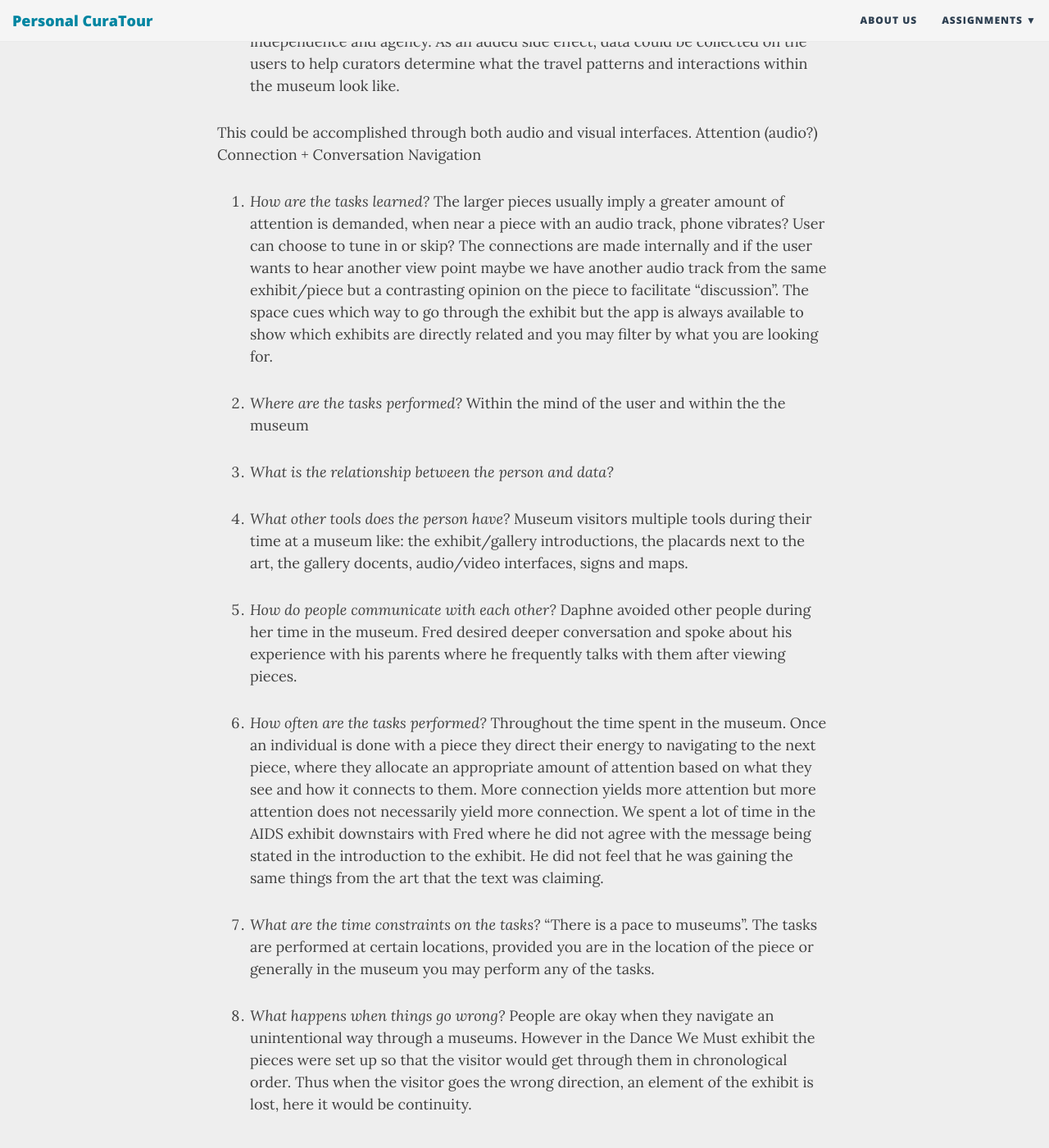
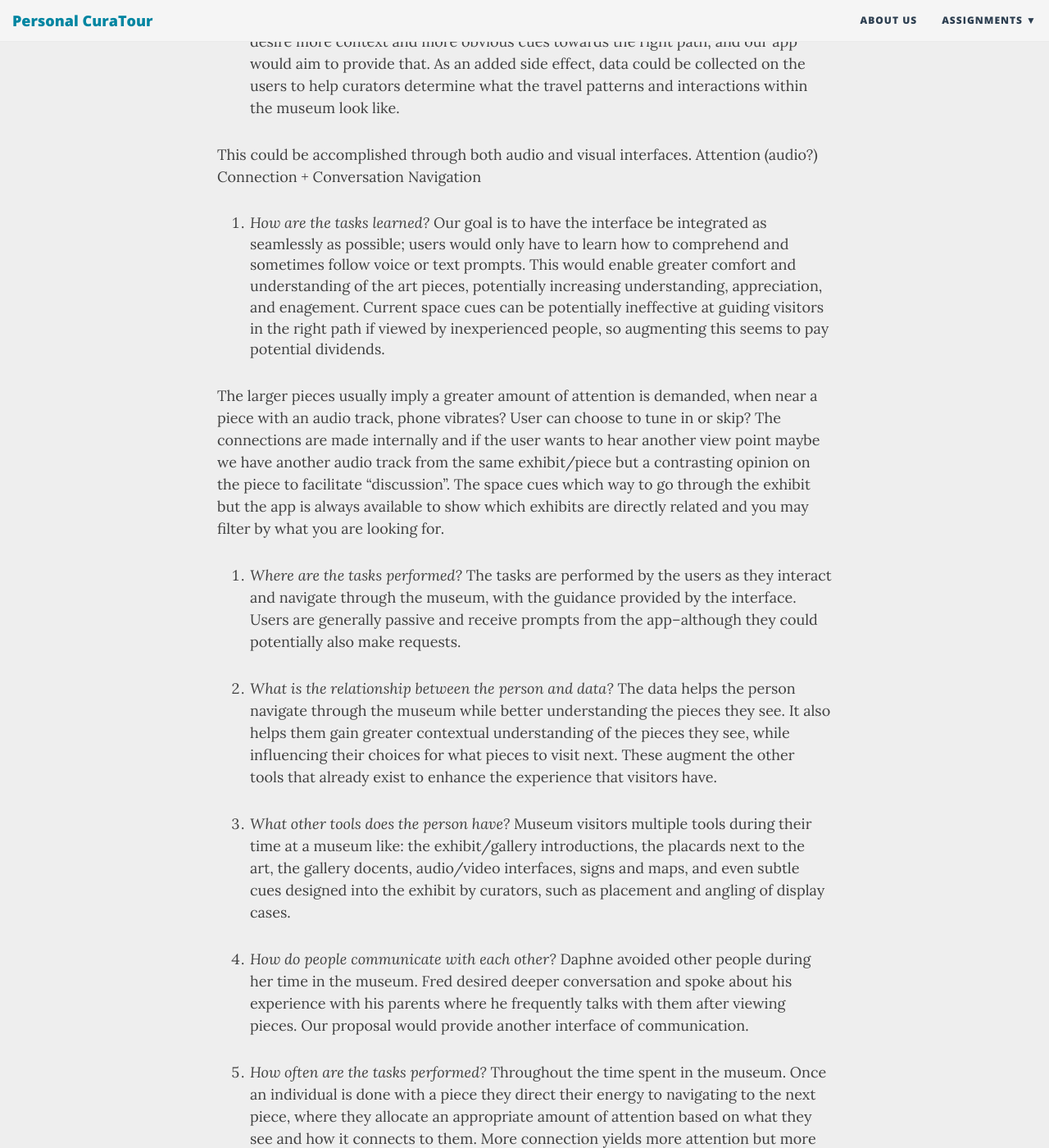
Before and after one commit to krtejeda/PersonalCuraTour, a Jekyll site: the page built from Contextual-Inquiry-Review.md, in a window 1280 px wide and 1400 px high, scrolled down 3037 px. Shown: the whole window at 82% size. Built offline with Jekyll 4.4.1, drawn with Linux system fonts in a browser that asks for light colours; nearby versions of some CDN libraries; some of the changed text lies outside the part shown.

Commit message:
Update Contextual-Inquiry-Review.md

```diff
--- a/Contextual-Inquiry-Review.md
+++ b/Contextual-Inquiry-Review.md
@@ -27,7 +27,7 @@ Our design is intended to improve the experience of museumgoers, although if we
 Visitors often wander and fail to follow the path envisioned by the curators, potentially missing out on the narrative but, at the same time, also experiencing the museum uniquely and at their own pace--sometimes more to their liking.  On interaction with individual pieces, some visitors to be unsatisfied with the level of context and explanation provided.
 
 3. *What tasks are desired?*
-To augment natural visitors patterns with useful information and context; to augment the serendipity that comes with wandering through a museum with more context and narrative, providing additional guidance towards pieces the visitor would be interested in, without totally disrupting the visitor's independence and agency.  As an added side effect, data could be collected on the users to help curators determine what the travel patterns and interactions within the museum look like.
+The goal is to augment the serendipity that comes with wandering through a museum with more context and narrative, providing additional guidance towards pieces the visitor would be interested in, all without totally disrupting the visitor's independence and agency.  Current museum visitors often desire more context and more obvious cues towards the right path, and our app would aim to provide that.  As an added side effect, data could be collected on the users to help curators determine what the travel patterns and interactions within the museum look like.
 
 This could be accomplished through both audio and visual interfaces.
 Attention (audio?)
@@ -35,26 +35,29 @@ Connection + Conversation
 Navigation
 
 4. *How are the tasks learned?*
+Our goal is to have the interface be integrated as seamlessly as possible; users would only have to learn how to comprehend and sometimes follow voice or text prompts.  This would enable greater comfort and understanding of the art pieces, potentially increasing understanding, appreciation, and enagement.  Current space cues can be potentially ineffective at guiding visitors in the right path if viewed by inexperienced people, so augmenting this seems to pay potential dividends.
+
 The larger pieces usually imply a greater amount of attention is demanded, when near a piece with an audio track, phone vibrates? User can choose to tune in or skip?
 The connections are made internally and if the user wants to hear another view point maybe we have another audio track from the same exhibit/piece but a contrasting opinion on the piece to facilitate “discussion”.
 The space cues which way to go through the exhibit but the app is always available to show which exhibits are directly related and you may filter by what you are looking for.
 
 5. *Where are the tasks performed?*
-Within the mind of the user and within the the museum
+The tasks are performed by the users as they interact and navigate through the museum, with the guidance provided by the interface.  Users are generally passive and receive prompts from the app--although they could potentially also make requests.
 
 6. *What is the relationship between the person and data?*
+The data helps the person navigate through the museum while better understanding the pieces they see.  It also helps them gain greater contextual understanding of the pieces they see, while influencing their choices for what pieces to visit next.  These augment the other tools that already exist to enhance the experience that visitors have.
 
 7. *What other tools does the person have?*
-Museum visitors multiple tools during their time at a museum like: the exhibit/gallery introductions, the placards next to the art, the gallery docents, audio/video interfaces, signs and maps.
+Museum visitors multiple tools during their time at a museum like: the exhibit/gallery introductions, the placards next to the art, the gallery docents, audio/video interfaces, signs and maps, and even subtle cues designed into the exhibit by curators, such as placement and angling of display cases.
 
 8. *How do people communicate with each other?*
-Daphne avoided other people during her time in the museum. Fred desired deeper conversation and spoke about his experience with his parents where he frequently talks with them after viewing pieces.
+Daphne avoided other people during her time in the museum. Fred desired deeper conversation and spoke about his experience with his parents where he frequently talks with them after viewing pieces.  Our proposal would provide another interface of communication.
 
 9. *How often are the tasks performed?*
 Throughout the time spent in the museum. Once an individual is done with a piece they direct their energy to navigating to the next piece, where they allocate an appropriate amount of attention based on what they see and how it connects to them. More connection yields more attention but more attention does not necessarily yield more connection. We spent a lot of time in the AIDS exhibit downstairs with Fred where he did not agree with the message being stated in the introduction to the exhibit. He did not feel that he was gaining the same things from the art that the text was claiming.
 
 10. *What are the time constraints on the tasks?*
-“There is a pace to museums”. The tasks are performed at certain locations, provided you are in the location of the piece or generally in the museum you may perform any of the tasks.
+“There is a pace to museums”. The tasks are performed at certain locations, provided you are in the location of the piece or generally in the museum you may perform any of the tasks.  Many people enjoy navigating at their own pace, based on the observations made during our inquiries, so our design would aim to support that.
 
 11. *What happens when things go wrong?*
-People are okay when they navigate an unintentional way through a museums. However in the Dance We Must exhibit the pieces were set up so that the visitor would get through them in chronological order. Thus when the visitor goes the wrong direction, an element of the exhibit is lost, here it would be continuity.
+People are okay when they navigate an unintentional way through a museums, and as the curator noted, this is something often expected. However in the Dance We Must exhibit the pieces were set up deliberately so that the visitor would get through them in chronological order. Thus when the visitor goes the wrong direction, an element of the exhibit is lost, here it would be continuity. Our design would aim to support those who make such deviations, allowing them to pick up narratives if they so desire, or simply appreciate each pieces on an individual level independent from the larger context.
```
